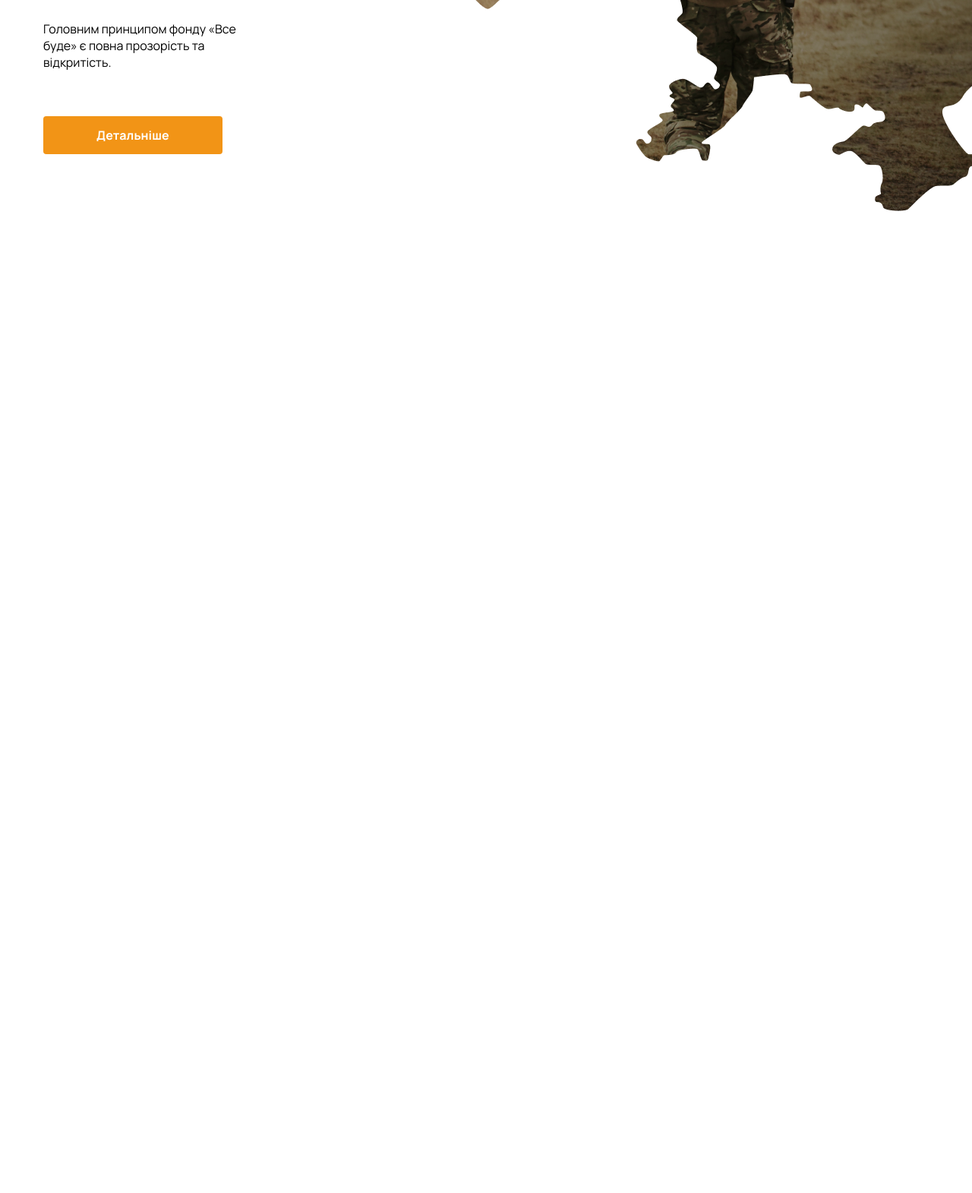
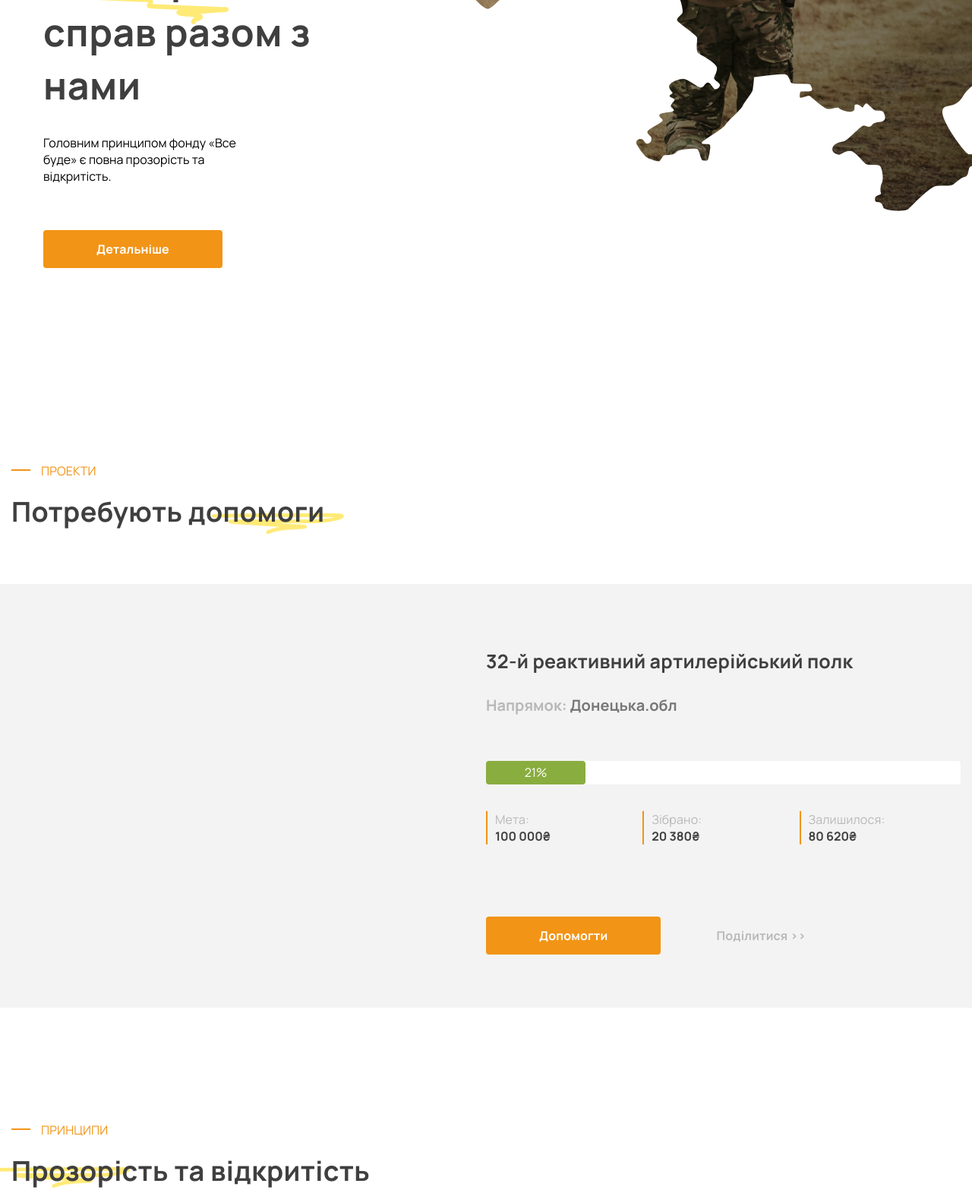
Before and after one commit to GutsVadim/fund-frontend, a plain HTML site: page index.html in a window 1280 px wide. Shown: the part 583-2154 px from the top of the page at 76% size. Before the commit the page ends 866 px from the top, so only its background shows below. Drawn offline with Linux system fonts and the light colour scheme.

Commit message:
Projects block

```diff
--- a/css/descriptor.css
+++ b/css/descriptor.css
@@ -1,5 +1,6 @@
 section.descriptor {
     margin-top: 107px;
+    margin-bottom: 256px;
 }
 
 section.descriptor .content {
--- a/css/main.css
+++ b/css/main.css
@@ -1,6 +1,8 @@
 @import "header.css";
 @import "nav.css";
 @import "descriptor.css";
+@import "projects.css";
+@import "progressbar.css";
 
 body {
     margin: 0;
@@ -48,6 +50,15 @@ body {
     background-color: #ffa731;
 }
 
+.btn.btn-transparent {
+    background-color: transparent;
+    color: #B8B8B8;
+}
+
+.btn.btn-transparent:hover {
+    background-color: transparent;
+}
+
 .title {
     letter-spacing: 0.01em;
     color: #3F3F3F;
@@ -73,6 +84,34 @@ h1.title:before {
 
 h2.title {
     font-size: 36px;
+    margin: 18px 0 70px;
+}
+
+h3.title {
+    font-size: 25px;
+    margin: 14px 0;
+}
+
+.stroke {
+    position: relative;
+}
+
+.stroke:before {
+    content: "";
+    display: block;
+    position: absolute;
+    top: 20px;
+    left: -18px;
+    background: url("../img/title-2-bg.png") no-repeat;
+    background-size: contain;
+    width: 210px;
+    height: 28px;
+    z-index: -1;
+}
+
+.stroke.stroke-right:before {
+    left: 264px;
+    top: 27px;
 }
 
 .sub-title {
@@ -83,6 +122,8 @@ h2.title {
     color: #F29416;
     position: relative;
     padding-left: 39px;
+    margin-top: 150px;
+    display: block;
 }
 
 .sub-title:before {
@@ -94,3 +135,10 @@ h2.title {
     top: 9px;
     left: 0;
 }
+
+.text-gray {
+    color: #B8B8B8;
+}
+.text-dark-gray {
+    color: #777777;
+}
--- /dev/null
+++ b/css/progressbar.css
@@ -0,0 +1,15 @@
+.progressbar {
+    height: 31px;
+    background: #fff;
+    border-radius: 4px;
+    margin: 10px 0;
+}
+.progressbar .value {
+    background-color: #89AD3F;
+    height: 100%;
+    border-radius: 4px;
+    color: #fff;
+    font-size: 16px;
+    text-align: center;
+    line-height: 31px;
+}
--- /dev/null
+++ b/css/projects.css
@@ -0,0 +1,31 @@
+section.projects .content {
+    background-color: #f3f3f3;
+    padding: 70px 0;
+}
+section.projects .info,
+section.projects .images {
+    width: 50%;
+}
+section.projects .info {
+    width: 50%;
+}
+section.projects .direction {
+    font-size: 20px;
+    margin-bottom: 60px;
+}
+section.projects .goal {
+    margin: 35px 0 95px;
+}
+section.projects .goal .item {
+    width: 33%;
+    font-size: 16px;
+    border-left: 2px solid #F29416;
+    padding: 0 10px;
+}
+section.projects .goal .title {
+    color: #B8B8B8;
+}
+section.projects .goal .value {
+    font-weight: 600;
+    color: #3F3F3F;
+}
--- a/index.html
+++ b/index.html
@@ -30,7 +30,7 @@
         <div class="content">
             <span class="sub-title">Об'єднання не байдужих</span>
             <h1 class="title">Приеднуйтесь до добрих справ разом з нами</h1>
-            <p class="text">Головним принципом фонду «Все буде» є повна прозорість та відкритість.  </p>
+            <p class="text">Головним принципом фонду «Все буде» є повна прозорість та відкритість. </p>
             <a href="#" class="btn">Детальніше</a>
         </div>
         <div class="img">
@@ -39,5 +39,52 @@
     </div>
 </section>
 
+<section class="projects">
+    <div class="container">
+        <span class="sub-title">Проекти</span>
+        <h2 class="title stroke stroke-right">Потребують допомоги</h2>
+    </div>
+    <div class="content">
+        <div class="container flex">
+            <div class="images"></div>
+            <div class="info">
+                <h3 class="title">32-й реактивний артилерійський полк</h3>
+                <h4 class="direction text-gray">
+                    Напрямок:
+                    <span class="text-dark-gray">Донецька.обл</span>
+                </h4>
+                <div class="progressbar">
+                    <div class="value" style="width: 21%">
+                        21%
+                    </div>
+                </div>
+                <div class="goal flex">
+                    <div class="item">
+                        <div class="title">Мета:</div>
+                        <div class="value">100 000₴</div>
+                    </div>
+                    <div class="item">
+                        <div class="title">Зібрано: </div>
+                        <div class="value">20 380₴</div>
+                    </div>
+                    <div class="item">
+                        <div class="title">Залишилося: </div>
+                        <div class="value">80 620₴</div>
+                    </div>
+                </div>
+                <a href="#" class="btn">Допомогти</a>
+                <a href="#" class="btn btn-transparent">Поділитися >></a>
+            </div>
+        </div>
+    </div>
+</section>
+
+<section class="principles">
+    <div class="container">
+        <span class="sub-title">Принципи</span>
+        <h2 class="title stroke">Прозорість та відкритість </h2>
+    </div>
+</section>
+
 </body>
 </html>
```
Also changed, not shown: img/title-2-bg.png (added).
